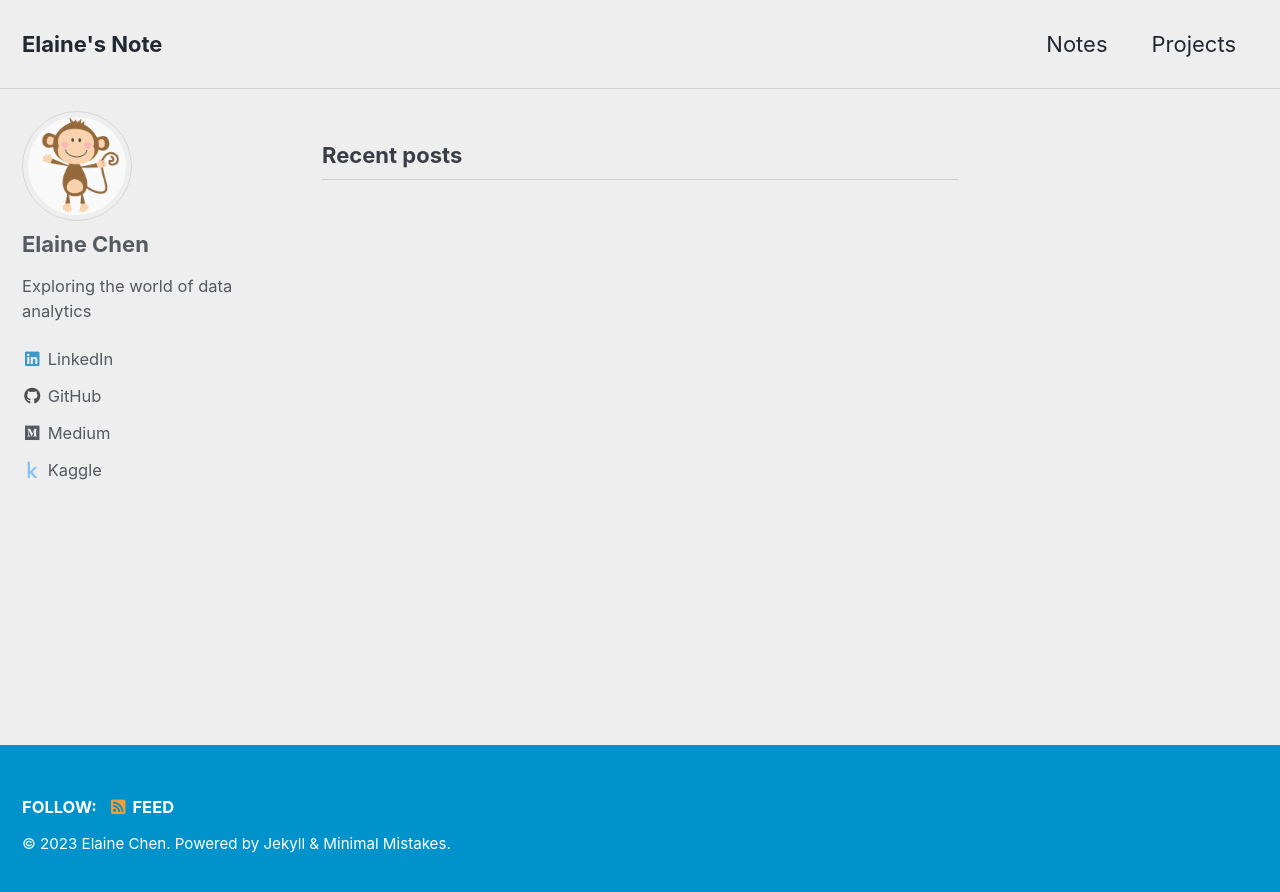
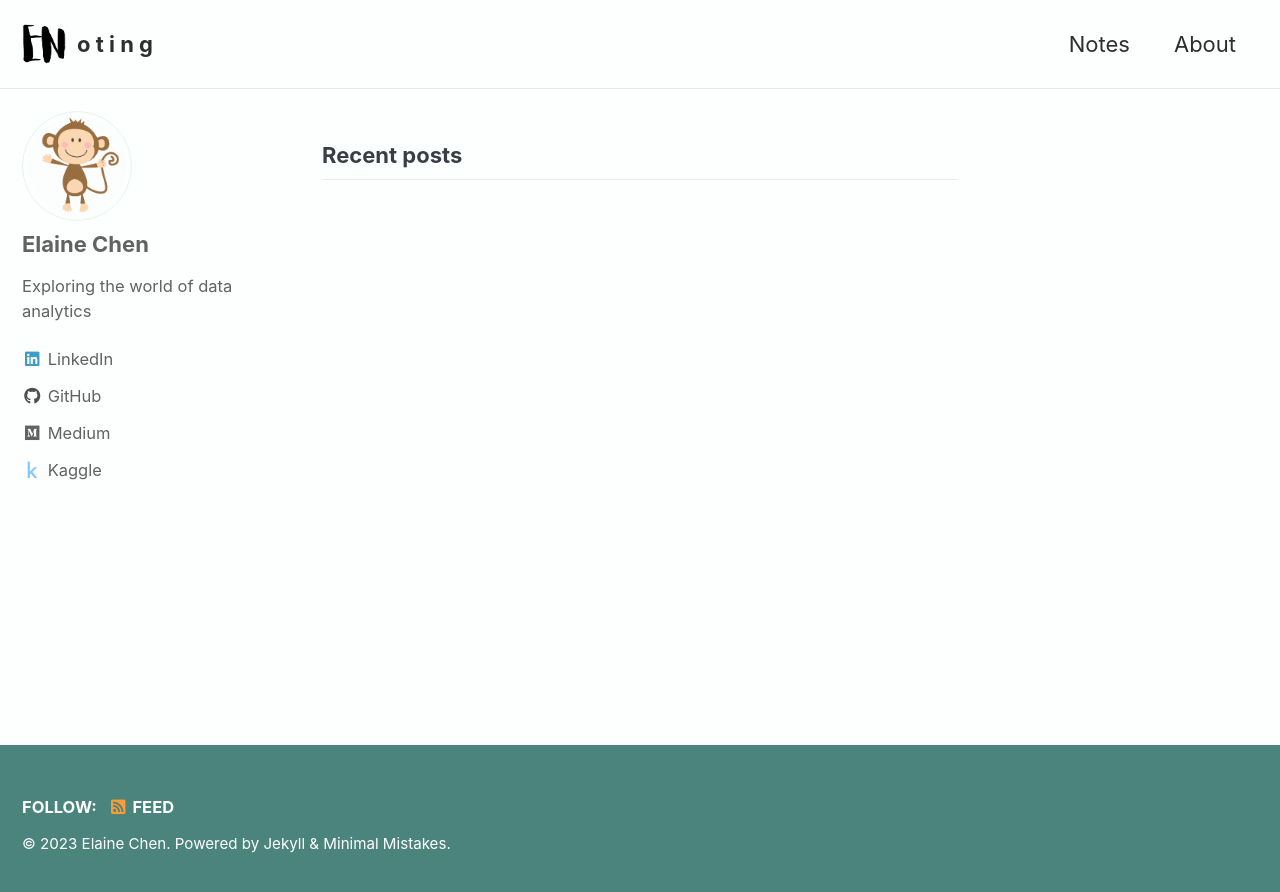
Before and after one commit to elainechen7366/elainechen7366.github.io, a Jekyll site: the page built from index.html, in a window 1280 px wide. Shown: the top 892 px of the page. Built offline with Jekyll 4.4.1, drawn with Linux system fonts in a browser that asks for light colours; cached includes are drawn as plain includes; the list of posts is cut into pages by our own code.

Commit message:
upload favicon and new skin settings

```diff
--- a/_config.yml
+++ b/_config.yml
@@ -12,7 +12,7 @@
 
 # theme                  : "minimal-mistakes-jekyll"
 remote_theme             : "mmistakes/minimal-mistakes"
-minimal_mistakes_skin    : "air" # "air", "aqua", "contrast", "dark", "dirt", "neon", "mint", "plum", "sunrise"
+minimal_mistakes_skin    : "cozy" # "air", "aqua", "contrast", "dark", "dirt", "neon", "mint", "plum", "sunrise"
 
 # Site Settings
 locale                   : "en-US"
@@ -25,8 +25,8 @@ url                      : "https://elainechen7366.github.io/" # the base hostna
 baseurl                  : # the subpath of your site, e.g. "/blog"
 repository               : "elainechen7366/elainechen7366.github.io" # GitHub username/repo-name e.g. "mmistakes/minimal-mistakes"
 teaser                   : # path of fallback teaser image, e.g. "/assets/images/500x300.png"
-logo                     : # path of logo image to display in the masthead, e.g. "/assets/images/88x88.png"
-masthead_title           : # overrides the website title displayed in the masthead, use " " for no title
+logo                     : /assets/images/logo.png # path of logo image to display in the masthead, e.g. "/assets/images/88x88.png"
+masthead_title           : "o  t  i  n  g" # overrides the website title displayed in the masthead, use " " for no title
 # breadcrumbs            : false # true, false (default)
 words_per_minute         : 200
 comments:
--- a/_data/navigation.yml
+++ b/_data/navigation.yml
@@ -2,8 +2,8 @@
 main:
   - title: "Notes"
     url: /notes/
-  - title: "Projects"
-    url: /projects/
+  - title: "About"
+    url: /about/
   # - title: "Quick-Start Guide"
   #  url: https://mmistakes.github.io/minimal-mistakes/docs/quick-start-guide/
   # - title: "About"
--- a/_includes/head/custom.html
+++ b/_includes/head/custom.html
@@ -1,5 +1,12 @@
 <!-- start custom head snippets -->
 
 <!-- insert favicons. use https://realfavicongenerator.net/ -->
+<link rel="apple-touch-icon" sizes="180x180" href="/apple-touch-icon.png">
+<link rel="icon" type="image/png" sizes="32x32" href="/favicon-32x32.png">
+<link rel="icon" type="image/png" sizes="16x16" href="/favicon-16x16.png">
+<link rel="manifest" href="/site.webmanifest">
+<link rel="mask-icon" href="/safari-pinned-tab.svg" color="#5bbad5">
+<meta name="msapplication-TileColor" content="#da532c">
+<meta name="theme-color" content="#ffffff">
 
 <!-- end custom head snippets -->
--- a/_pages/projects.md
+++ b/_pages/about.md
@@ -1,6 +1,6 @@
 ---
-title: "Projects"
-permalink: /projects/
+title: "About"
+permalink: /about/
 layout: posts
 author_profile: true
 ---
--- /dev/null
+++ b/_sass/minimal-mistakes/skins/_cozy.scss
@@ -0,0 +1,42 @@
+/* ==========================================================================
+   Cozy skin
+   ========================================================================== */
+
+/* Colors */
+$background-color: #fcfffd !default;
+$text-color: #2e2e2e !default;
+$muted-text-color: #393e46 !default;
+$primary-color: #f18870 !default;
+$secondary-color: #4B847D !default;
+$border-color: mix(#fff, #84c096, 75%) !default;
+$footer-background-color: $secondary-color !default;
+$link-color: mix(#ffffff, $secondary-color, 10%) !default;
+$masthead-link-color: $text-color !default;
+$masthead-link-color-hover: $text-color !default;
+$navicon-link-color-hover: mix(#fff, $text-color, 80%) !default;
+
+/* cozy syntax highlighting (base16) */
+$base00: #1d211e !default;
+$base01: #282a2e !default;
+$base02: #373b41 !default;
+$base03: #969896 !default;
+$base04: #b4b7b4 !default;
+$base05: #c5c8c6 !default;
+$base06: #e0e0e0 !default;
+$base07: #ffffff !default;
+$base08: #cc6666 !default;
+$base09: #de935f !default;
+$base0a: #f0c674 !default;
+$base0b: #b5bd68 !default;
+$base0c: #8abeb7 !default;
+$base0d: #81a2be !default;
+$base0e: #b294bb !default;
+$base0f: #a3685a !default;
+
+.page__footer {
+  color: #fff !important; // override
+}
+
+.page__footer-follow .social-icons .svg-inline--fa {
+  color: inherit;
+}
```
Also changed, not shown: browserconfig.xml (added, +9 -0 lines), android-chrome-192x192.png (added), android-chrome-384x384.png (added), android-chrome-512x512.png (added), apple-touch-icon.png (added), assets/images/logo.png (added), favicon-16x16.png (added), favicon-32x32.png (added), favicon.ico (added), mstile-150x150.png (added), safari-pinned-tab.svg (added), site.webmanifest (added).
